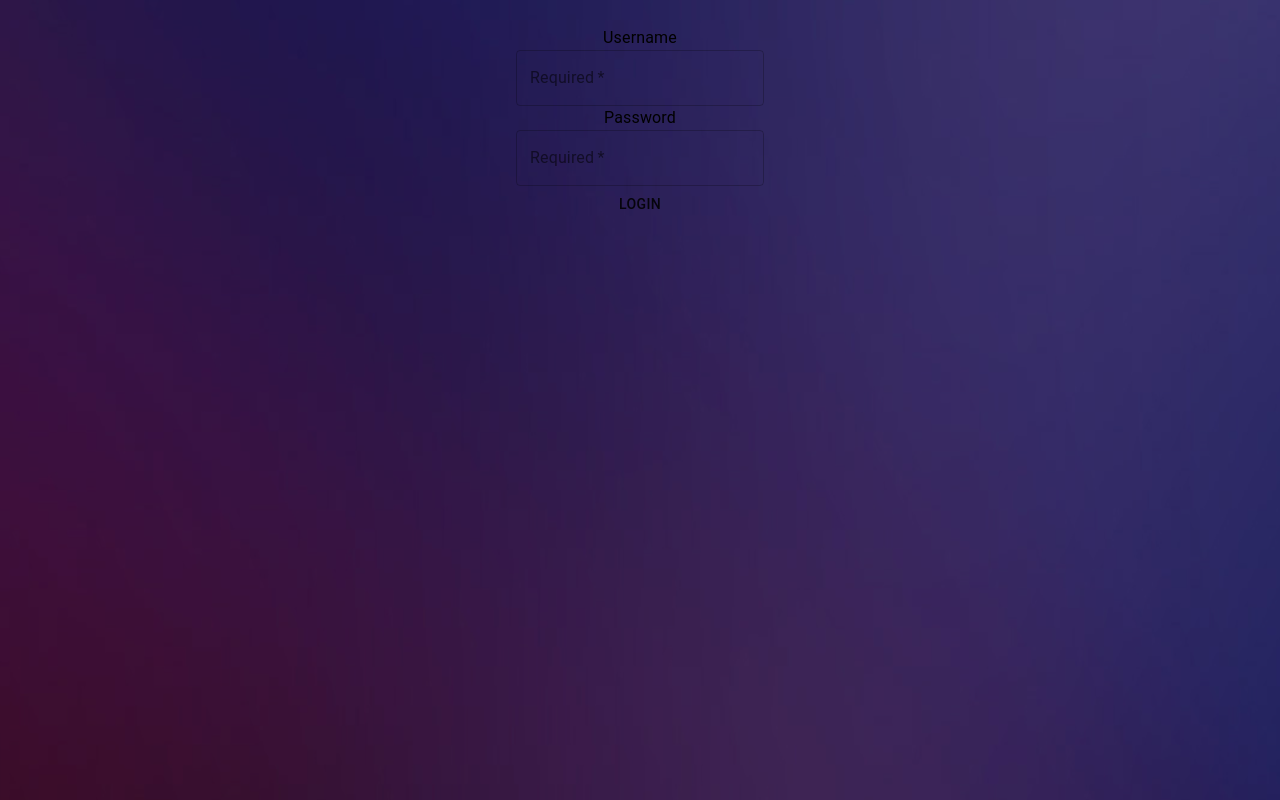
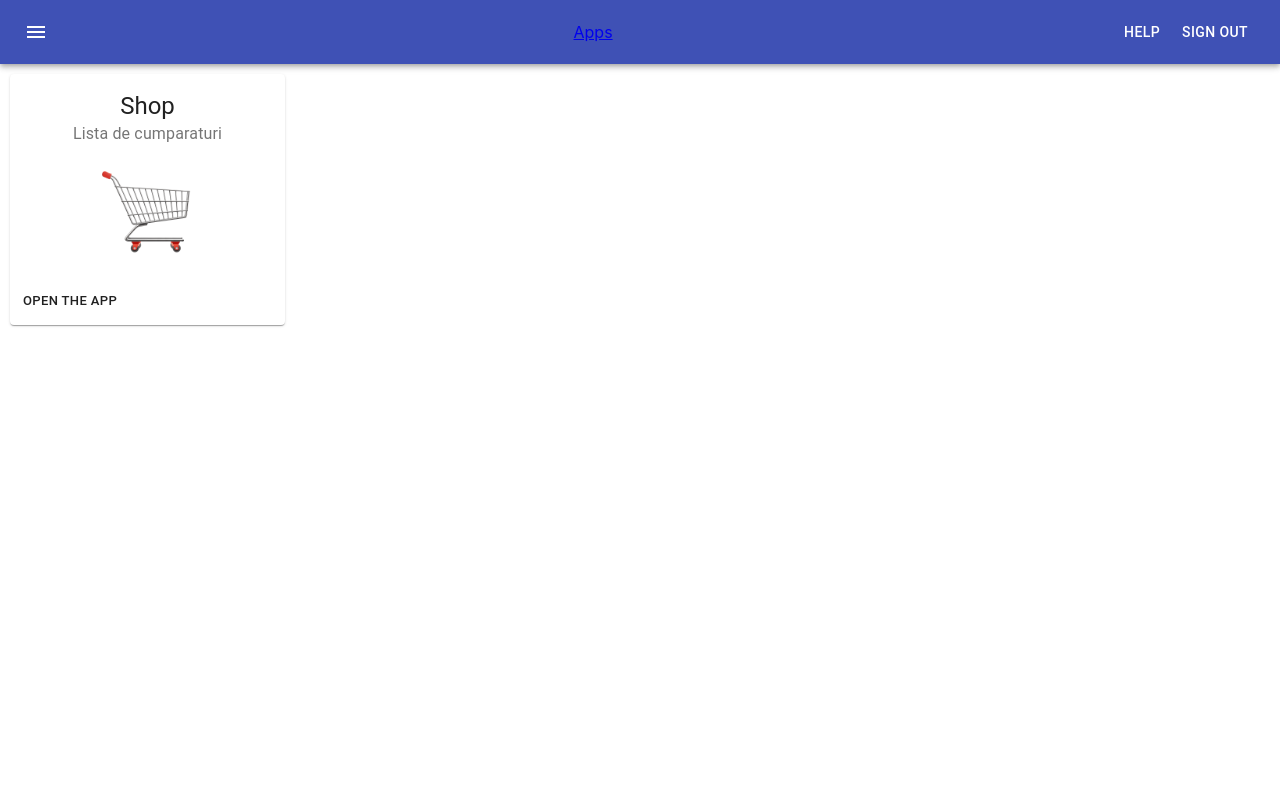
Before and after one commit to vlad9564/client, a React (Create React App) app: page / in a window 1280 px wide. Built offline with nearby package versions, Linux system fonts and the light colour scheme; what graphql.macro would draw is missing.

Commit message:
add shop cart

```diff
--- /dev/null
+++ b/src/components/Card/Card.tsx
@@ -0,0 +1,49 @@
+import React from 'react';
+import { makeStyles } from '@material-ui/core/styles';
+import Card from '@material-ui/core/Card';
+import CardActions from '@material-ui/core/CardActions';
+import CardContent from '@material-ui/core/CardContent';
+import Button from '@material-ui/core/Button';
+import Typography from '@material-ui/core/Typography';
+import ShoppingCartPNG from "../../images/shcart.png";
+
+const useStyles = makeStyles({
+    card: {
+        minWidth: 275,
+        width: "auto",
+        margin: "10px"
+    },
+    bullet: {
+        display: 'inline-block',
+        margin: '0 2px',
+        transform: 'scale(0.8)',
+    },
+    title: {
+        fontSize: 14,
+    },
+    pos: {
+        marginBottom: 12,
+    },
+});
+
+export default function SimpleCard() {
+    const classes = useStyles({});
+    const bull = <span className={classes.bullet}>•</span>;
+
+    return (
+        <Card className={classes.card}>
+            <CardContent>
+                <Typography variant="h5" component="h2">
+                    Shop
+        </Typography>
+                <Typography className={classes.pos} color="textSecondary">
+                    Lista de cumparaturi
+        </Typography>
+                <img height="100px" src={ShoppingCartPNG} alt="img"></img>
+            </CardContent>
+            <CardActions>
+                <Button size="small" onClick={() => window.open("/shop", "_self")} >Open the app</Button>
+            </CardActions>
+        </Card>
+    );
+}
--- a/src/components/Header/Header.tsx
+++ b/src/components/Header/Header.tsx
@@ -5,6 +5,7 @@ import Toolbar from '@material-ui/core/Toolbar';
 import Typography from '@material-ui/core/Typography';
 import Button from '@material-ui/core/Button';
 import IconButton from '@material-ui/core/IconButton';
+import { Dialog, DialogTitle, DialogContent, DialogContentText, DialogActions } from "@material-ui/core"
 import MenuIcon from '@material-ui/icons/Menu';
 import { Login } from "../Login/Login"
 import { Link } from "react-router-dom";
@@ -24,10 +25,24 @@ const useStyles = makeStyles((theme: Theme) =>
 );
 
 export function Header(props) {
+
+    const [open, setOpen] = React.useState(false);
+
+
+    const handleOpenDialog = () => {
+        setOpen(true);
+    }
+
+    const handleClose = () => {
+        setOpen(false);
+    }
+
+    debugger;
     const classes = useStyles({});
     const onSignOut = () => {
         localStorage.clear();
         debugger;
+        // window.open("/login");
         // props.history.push('/login');
         // return <Login />
     }
@@ -38,13 +53,34 @@ export function Header(props) {
                     <IconButton edge="start" className={classes.menuButton} color="inherit" aria-label="menu">
                         <MenuIcon />
                     </IconButton>
-                    <Typography variant="h6" className={classes.title}>
-                        Travel
-                     </Typography>
-                    <Button color="inherit">Help</Button>
+                    {/* <Typography variant="h6" className={classes.title}>
+                        Apps
+                     </Typography> */}
+                    <Link className={classes.title} to="/" >Apps</Link>
+
+                    <Button color="inherit" onClick={handleOpenDialog}>Help</Button>
                     <Button color="inherit" onClick={onSignOut}>Sign Out</Button>
                 </Toolbar>
             </AppBar>
-        </div>
+            <Dialog
+                open={open}
+                onClose={handleClose}
+                aria-labelledby="alert-dialog-title"
+                aria-describedby="alert-dialog-description"
+            >
+                <DialogTitle id="alert-dialog-title">{"Use Google's location service?"}</DialogTitle>
+                <DialogContent>
+                    <DialogContentText id="alert-dialog-description">
+                        Let Google help apps determine location. This means sending anonymous location data to
+                           Google, even when no apps are running.
+                        </DialogContentText>
+                </DialogContent>
+                <DialogActions>
+                    <Button onClick={handleClose} color="primary">
+                        Close
+                    </Button>
+                </DialogActions>
+            </Dialog>
+        </div >
     );
 }
--- a/src/components/Home/Home.tsx
+++ b/src/components/Home/Home.tsx
@@ -1,10 +1,13 @@
 import React from "react";
 import ApolloClient from "apollo-boost";
+import Card from "../Card/Card"
 export const Home: React.FC = () => {
 
     return (
-        <div>
-            Home
+        <div style={{ display: "flex" }}>
+            <Card />
+            {/* <Card /> */}
+            {/* <Card /> */}
         </div>
     )
 }
--- a/src/components/Main/Main.tsx
+++ b/src/components/Main/Main.tsx
@@ -5,6 +5,7 @@ import { Home } from "../Home/Home";
 import { Admin } from "../Admin/Admin";
 import { PageNotFound } from "../PageNotFound/PageNotFound";
 import { Login } from "../Login/Login";
+import { ShoppingCart } from "../ShoppingCart/ShoppingCart";
 
 export const Main = () => {
     const handleUserLogged = () => {
@@ -13,13 +14,9 @@ export const Main = () => {
 
     let initialStateForLoggUser = false;
     // localStorage.setItem("isAuth", "1");
-    const isUserLoggedIn = localStorage.getItem('isAuth');
-    if (isUserLoggedIn === "1") { initialStateForLoggUser = true }
 
     // Check local storage
-    const [isLoggedIn, setIsLoggedIn] = useState(initialStateForLoggUser);
 
-    if (isLoggedIn === true) {
     return (
         <div>
             <Router>
@@ -27,18 +24,11 @@ export const Main = () => {
                 <Switch>
                     <Route path={["/", "/home"]} exact component={Home} />
                     <Route path={"/admin"} exact component={Admin} />
+                    <Route path={"/shop"} component={ShoppingCart} />
                     <Route path={"*"} component={PageNotFound} />
-                        <Route path={"/login"} component={Login} />
+
                 </Switch>
             </Router>
         </div>
     )
 }
-    else {
-        return (
-            <Login
-            //  changeIsUserLogged={() => { handleUserLogged }}
-            ></Login>
-        )
-    }
-}
--- /dev/null
+++ b/src/components/ShoppingCart/ShoppingCart.tsx
@@ -0,0 +1,10 @@
+import React from "react";
+
+
+export const ShoppingCart: React.FC = () => {
+    return (
+        <div>
+            lista de cumparaturi
+        </div>
+    )
+}
```
Also changed, not shown: src/images/shcart.png (added), src/images/shopcart.jpg (added). Lines whose indentation alone changed are shown as unchanged.
